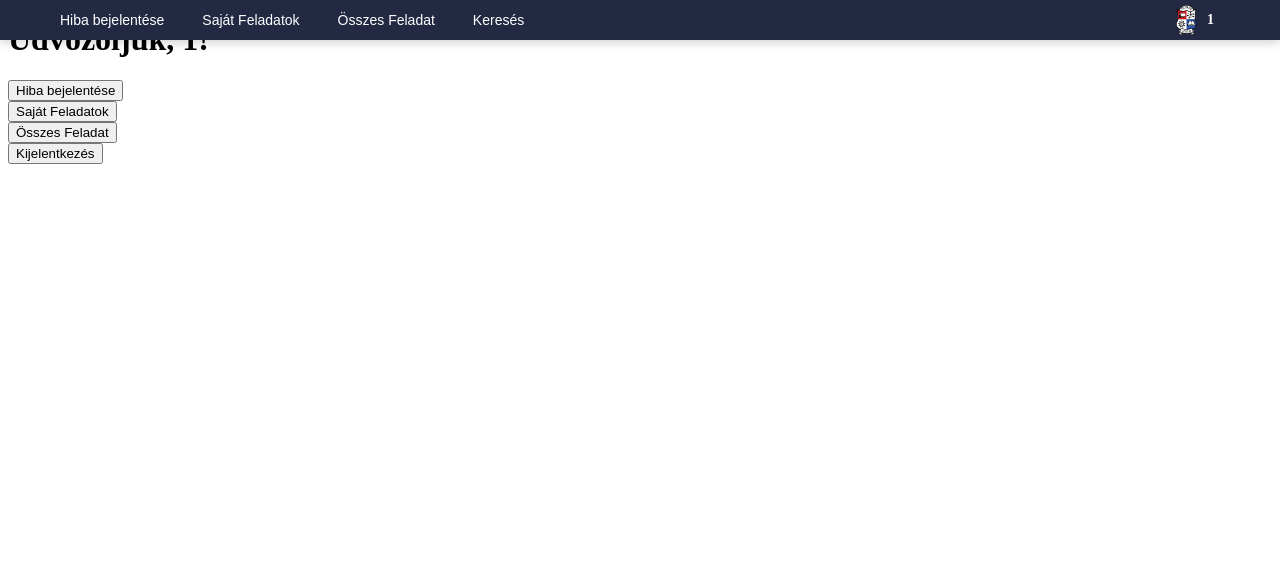
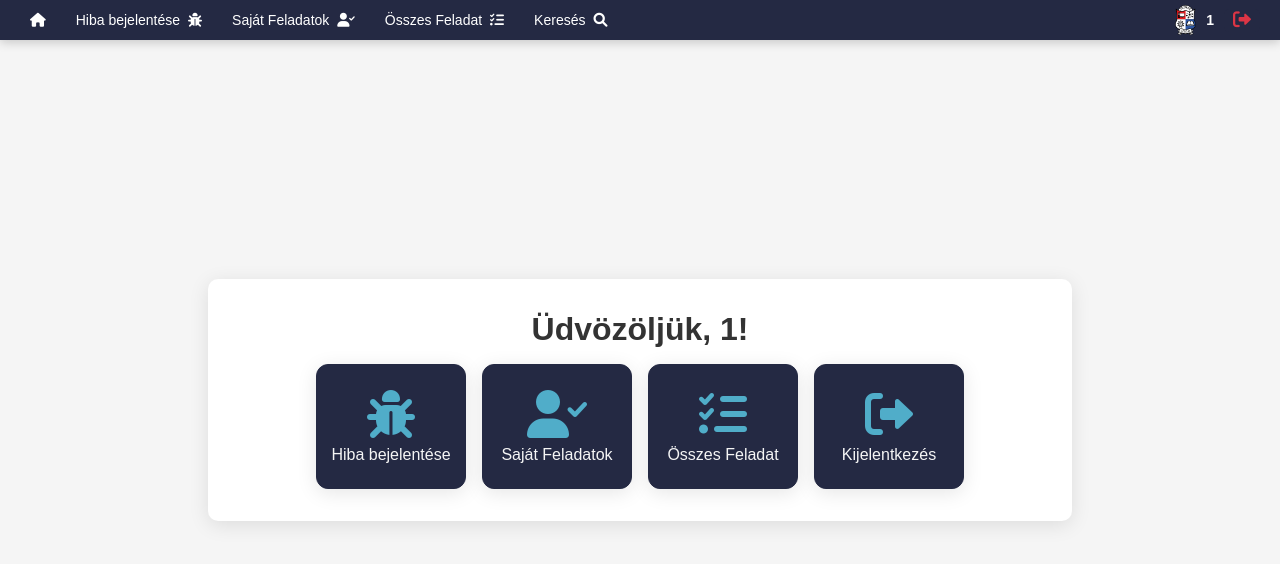
Before and after one commit to WalkeU/FixMeNow, a PHP site: page /dashboard.php in a window 1280 px wide. Shown: the top 564 px of the page. Run offline with PHP 8.4, Linux system fonts and the light colour scheme; a user stored in the database is signed in.

Commit message:
Icon fix

```diff
--- a/dashboard.php
+++ b/dashboard.php
@@ -19,7 +19,7 @@ $formattedUsername = $_SESSION['formatted_username'];
     <meta charset="UTF-8">
     <meta name="viewport" content="width=device-width, initial-scale=1.0">
     <title>Üdvözöljük!</title>
-    <link rel="stylesheet" href="https:
+    <link rel="stylesheet" href="https://cdnjs.cloudflare.com/ajax/libs/font-awesome/6.0.0-beta3/css/all.min.css">
     <link rel="stylesheet" href="dashboard.css">
     <link rel="stylesheet" href="navbar.css">
     <link rel="icon" type="image/png" href="images/logo.png">
--- a/details.php
+++ b/details.php
@@ -135,7 +135,7 @@ try {
     <meta name="viewport" content="width=device-width, initial-scale=1.0">
     <title>Részletes leírás</title>
     <link rel="stylesheet" href="details.css">
-    <link rel="stylesheet" href="https:
+    <link rel="stylesheet" href="https://cdnjs.cloudflare.com/ajax/libs/font-awesome/6.0.0-beta3/css/all.min.css">
     <link rel="icon" type="image/png" href="images/logo.png">
     <link rel="stylesheet" href="navbar.css">
 
--- a/hibjel.php
+++ b/hibjel.php
@@ -28,7 +28,7 @@ $formattedUsername = $_SESSION['formatted_username'];
     <link rel="stylesheet" href="hibjel.css">
     <link rel="stylesheet" href="navbar.css">
     <link rel="icon" type="image/png" href="images/logo.png">
-    <link rel="stylesheet" href="https:
+    <link rel="stylesheet" href="https://cdnjs.cloudflare.com/ajax/libs/font-awesome/6.0.0-beta3/css/all.min.css">
 
 </head>
 <body>
--- a/osszesfeladat.php
+++ b/osszesfeladat.php
@@ -115,7 +115,7 @@ if ($_SERVER["REQUEST_METHOD"] == "POST") {
     <meta name="viewport" content="width=device-width, initial-scale=1.0">
     <title>Összes feladat</title>
     <link rel="stylesheet" href="feladatok.css">
-    <link rel="stylesheet" href="https:
+    <link rel="stylesheet" href="https://cdnjs.cloudflare.com/ajax/libs/font-awesome/6.0.0-beta3/css/all.min.css">
     <link rel="icon" type="image/png" href="images/logo.png">
     <link rel="stylesheet" href="navbar.css">
 </head>
--- a/sajatfeladatok.php
+++ b/sajatfeladatok.php
@@ -119,7 +119,7 @@ if ($_SERVER["REQUEST_METHOD"] == "POST") {
     <meta name="viewport" content="width=device-width, initial-scale=1.0">
     <title>Feladatok</title>
     <link rel="stylesheet" href="feladatok.css">
-    <link rel="stylesheet" href="https:
+    <link rel="stylesheet" href="https://cdnjs.cloudflare.com/ajax/libs/font-awesome/6.0.0-beta3/css/all.min.css">
     <link rel="icon" type="image/png" href="images/logo.png">
     <link rel="stylesheet" href="navbar.css">
 </head>
--- a/search.php
+++ b/search.php
@@ -67,7 +67,7 @@
     <link rel="stylesheet" href="search.css">
     <link rel="stylesheet" href="navbar.css">
     <link rel="icon" type="image/png" href="images/logo.png">
-    <link rel="stylesheet" href="https:
+    <link rel="stylesheet" href="https://cdnjs.cloudflare.com/ajax/libs/font-awesome/6.0.0-beta3/css/all.min.css">
 </head>
 <body>
     <div class="navbar">
--- a/ujfeladatok.php
+++ b/ujfeladatok.php
@@ -102,7 +102,7 @@ if ($_SERVER["REQUEST_METHOD"] == "POST") {
     <meta name="viewport" content="width=device-width, initial-scale=1.0">
     <title>Új feladatok</title>
     <link rel="stylesheet" href="feladatok.css">
-    <link rel="stylesheet" href="https:
+    <link rel="stylesheet" href="https://cdnjs.cloudflare.com/ajax/libs/font-awesome/6.0.0-beta3/css/all.min.css">
     <link rel="icon" type="image/png" href="images/logo.png">
     <link rel="stylesheet" href="navbar.css">
 </head>
```
